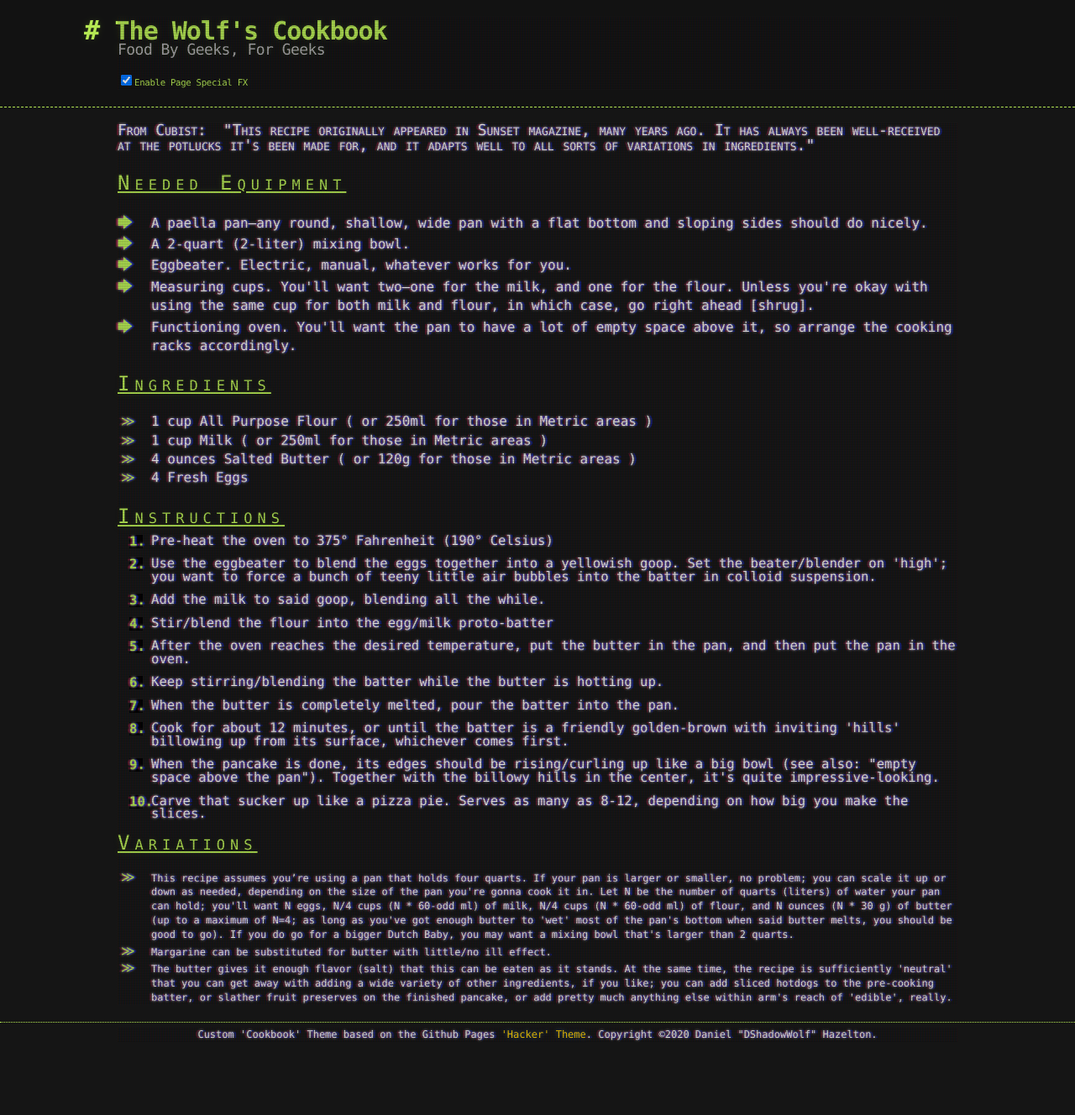
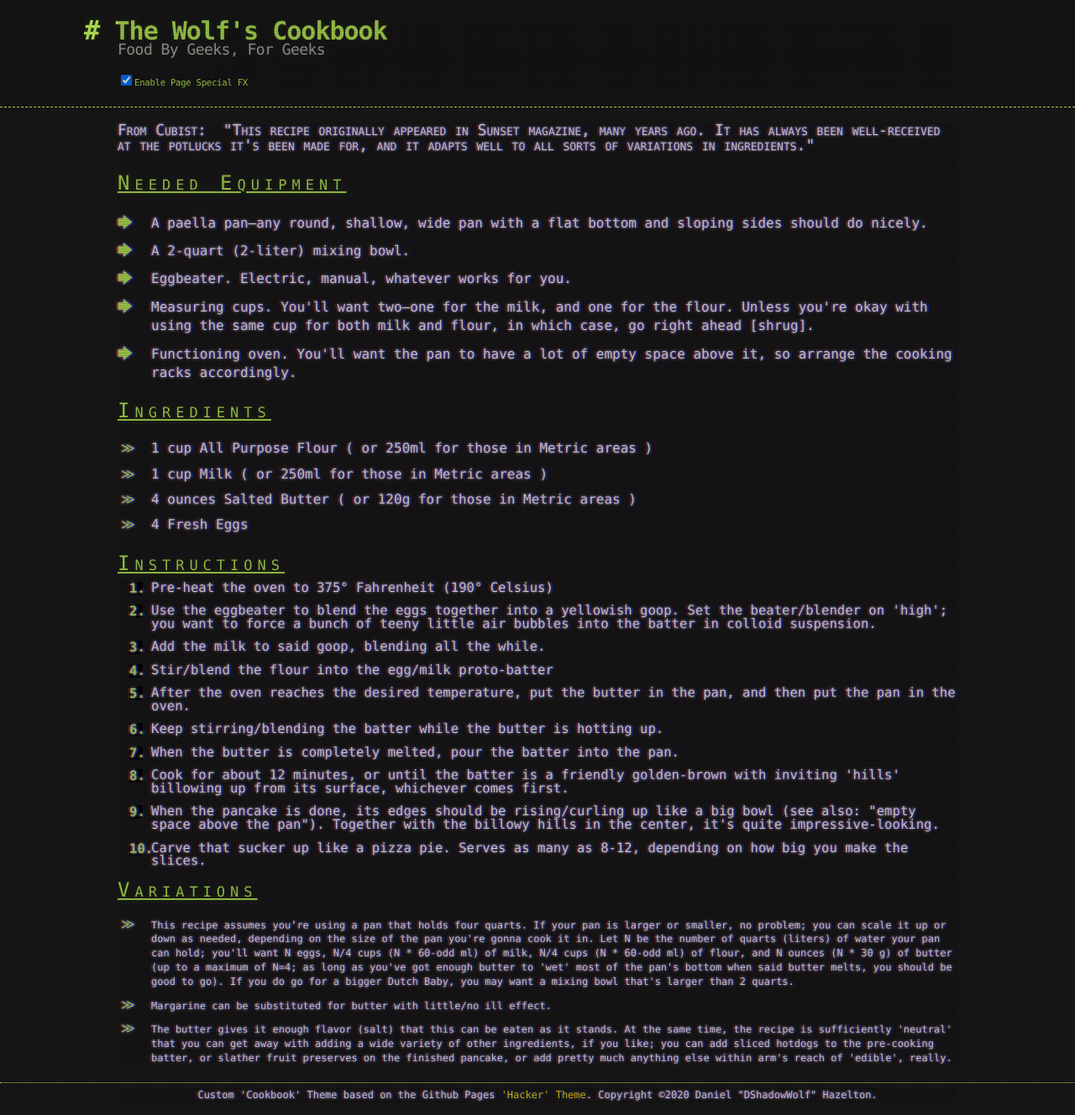
Before and after one commit to dshadowwolf/dshadowwolf.github.io, a Jekyll site: the page built from recipes/4/dutch_baby_cubist.html, in a window 1280 px wide. Shown: the whole page at 84% size. Built offline with Jekyll 4.4.1, drawn with Linux system fonts in a browser that asks for light colours; before the commit the page ends 1256 px from its top, so only the background shows below that.

Commit message:
couple more styling changes that are needed...

```diff
--- a/_sass/cookbook-theme.scss
+++ b/_sass/cookbook-theme.scss
@@ -308,6 +308,7 @@ dt {
 
 ul li {
     list-style-type: none;
+    margin: 0 0 0.5rem 0 !important;
 }
 
 ul > li::marker {
@@ -349,7 +350,7 @@ ul.variations > li::marker {
 }
 
 ol.instructions {
-    counter-reset: my-awesome-counterinst;
+    counter-reset: inst;
     list-style: none;
     padding-left: 40px;
     line-height: 1.4;
```
